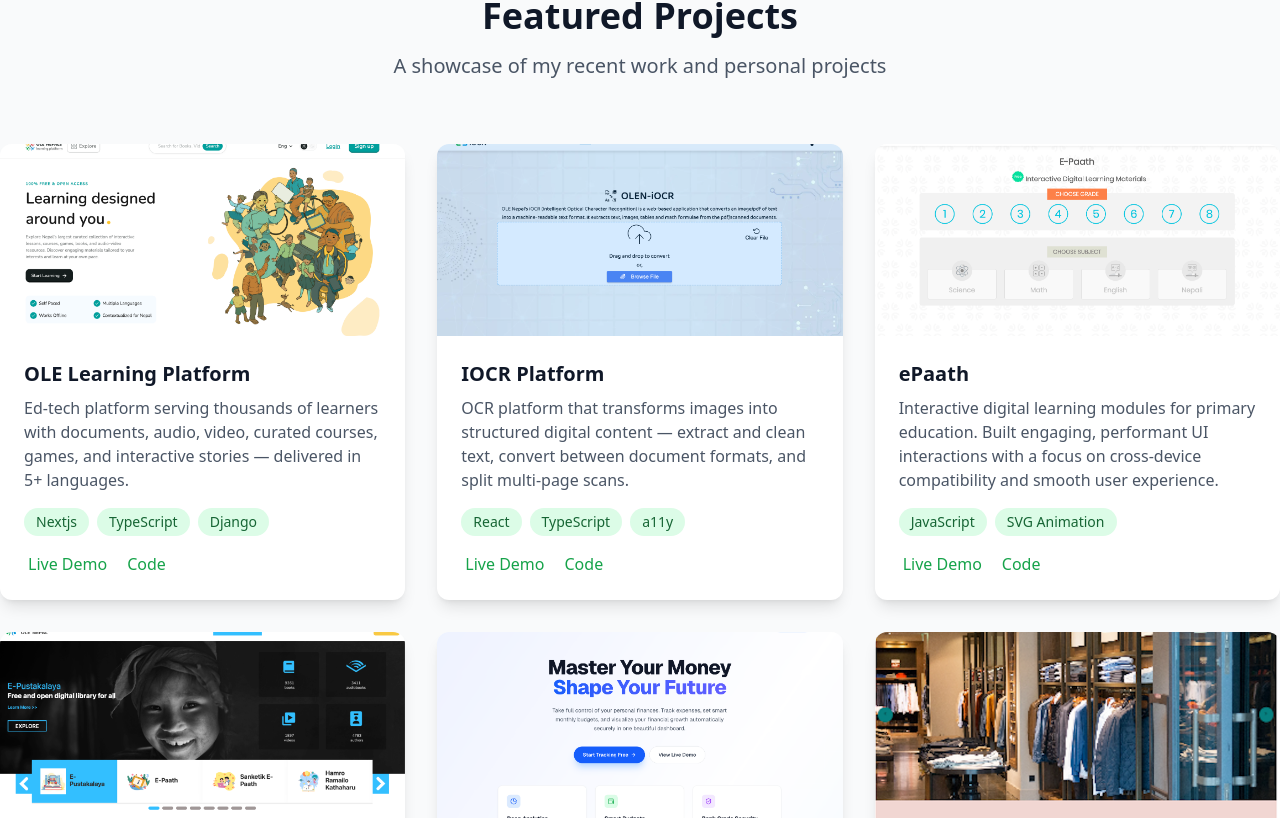
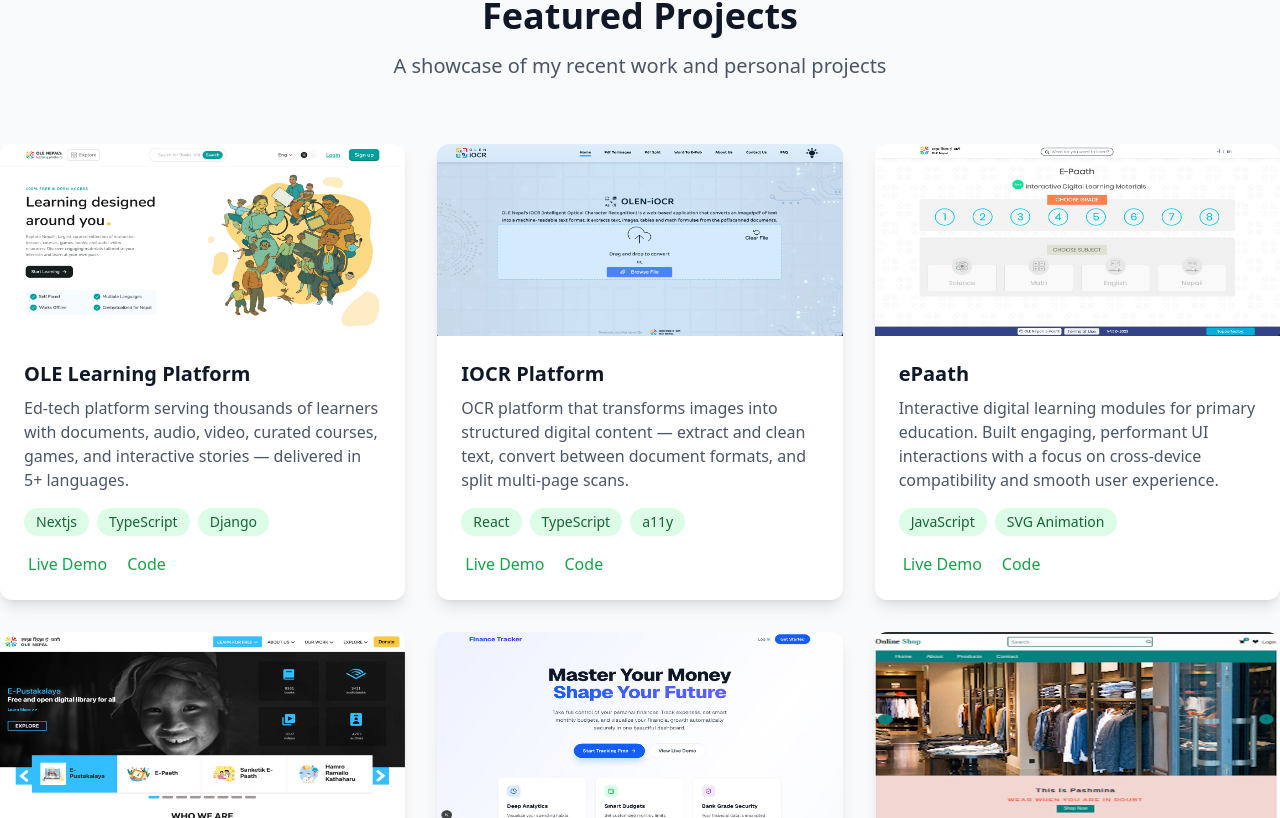
Before and after one commit to NabinKhadka1/portfolio, a React (Vite) app: page / in a window 1280 px wide. Shown: the part 1582-2400 px from the top of the page. Built offline with nearby package versions, Linux system fonts and the light colour scheme.

Commit message:
fix: change project card images from cover to fill

```diff
--- a/src/components/Projects.jsx
+++ b/src/components/Projects.jsx
@@ -17,7 +17,7 @@
             <div key={project._id} className="bg-white dark:bg-gray-900 rounded-xl overflow-hidden shadow-lg hover:shadow-xl transition-shadow">
               <div className="h-48 overflow-hidden">
                 <img
-                  className="w-full h-full object-cover"
+                  className="w-full h-full object-fill"
                   src={project.image}
                   alt={project.title}
                 />
```
